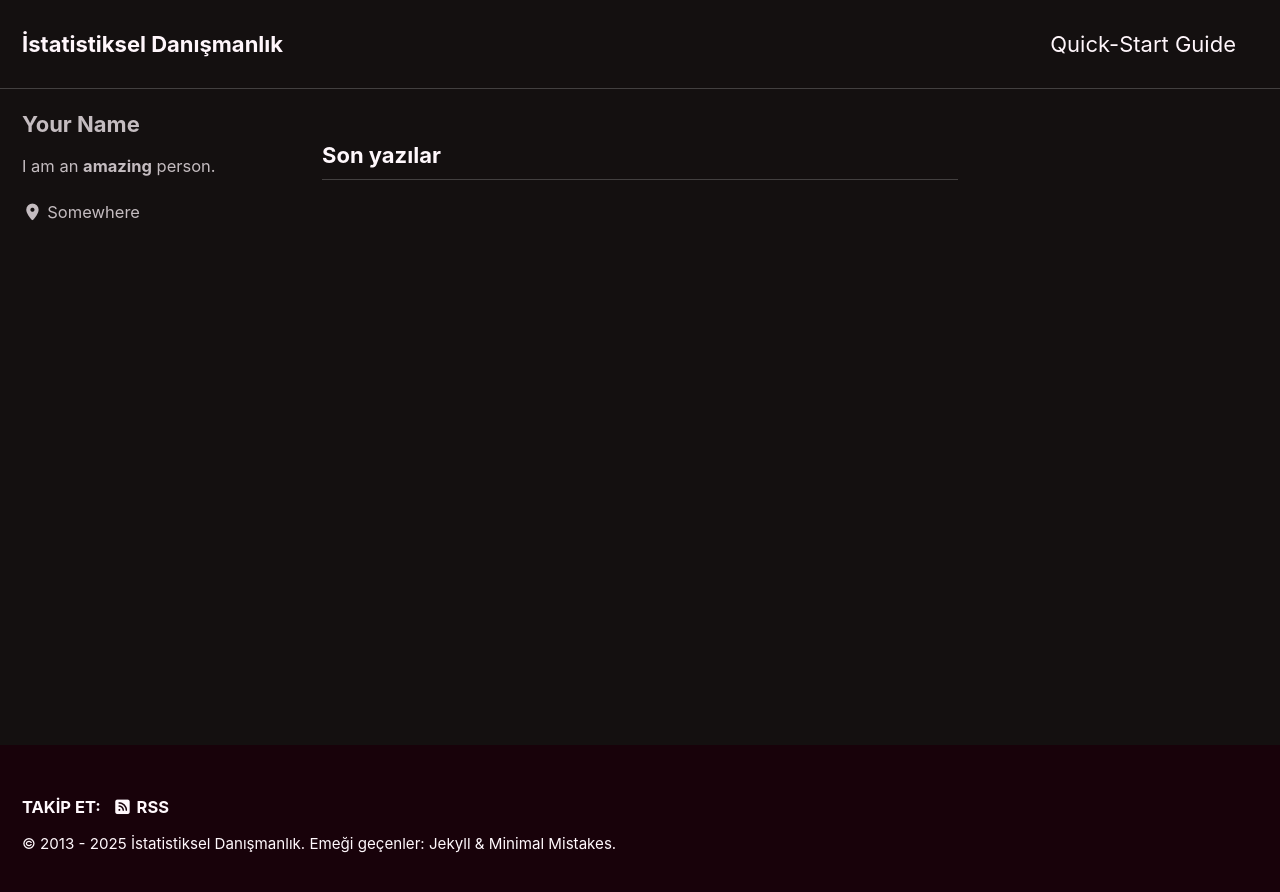
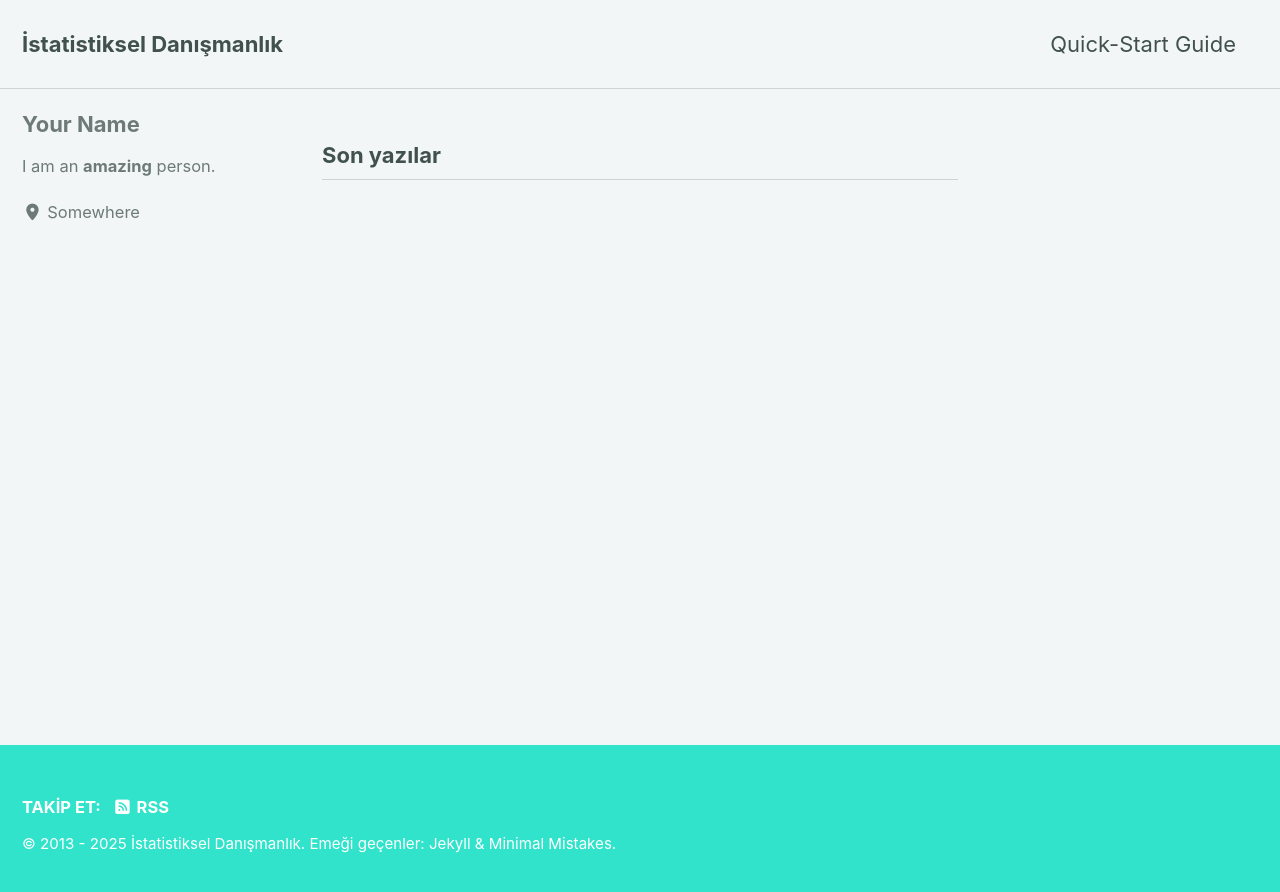
Before and after one commit to ali-yalcinkaya/istatistik, a Jekyll site: the page built from index.html, in a window 1280 px wide. Shown: the top 892 px of the page. Built offline with Jekyll 4.4.1, drawn with Linux system fonts in a browser that asks for light colours; cached includes are drawn as plain includes; the list of posts is cut into pages by our own code.

Commit message:
Update _config.yml

```diff
--- a/_config.yml
+++ b/_config.yml
@@ -12,13 +12,13 @@
 
 #theme                    : #minimal-mistakes-jekyll
 # remote_theme           : "mmistakes/minimal-mistakes"
-minimal_mistakes_skin    : "neon" #"default", "aqua", "contrast", "dark", "dirt", "neon", "mint", "plum", "sunrise", "air"
+minimal_mistakes_skin    : "mint" #"default", "aqua", "contrast", "dark", "dirt", "neon", "mint", "plum", "sunrise", "air"
 
 # Site Settings
 locale                   : "tr-TR"
 rtl                      : # true, false (default) # turns direction of the page into right to left for RTL languages
 title                    : "İstatistiksel Danışmanlık"
-title_separator          : "-"
+title_separator          : #"-"
 subtitle                 : # site tagline that appears below site title in masthead
 name                     : "Ali Yalçınkaya"
 description              : "İstatistiksel danışmanlık hakkında her şey.."
```
